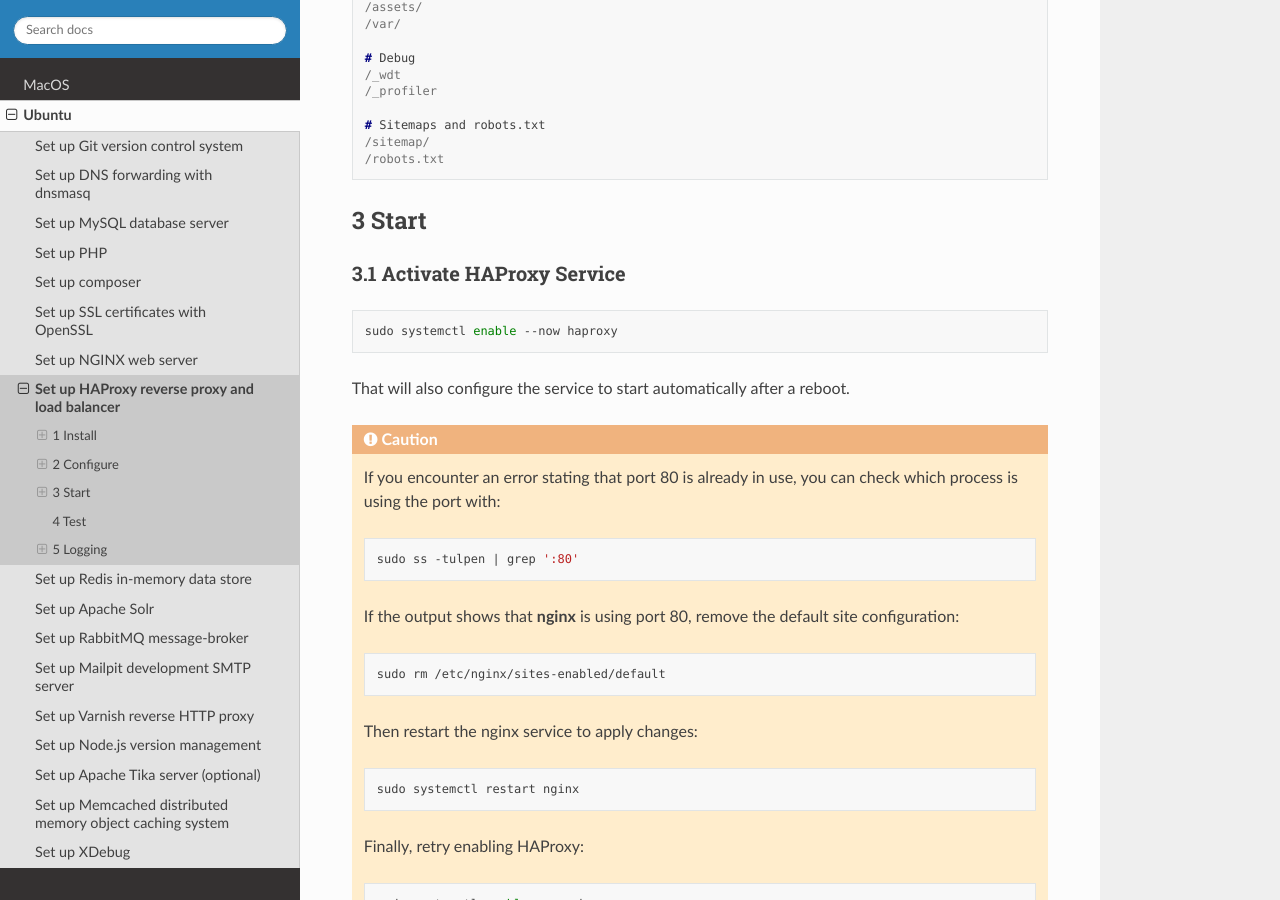
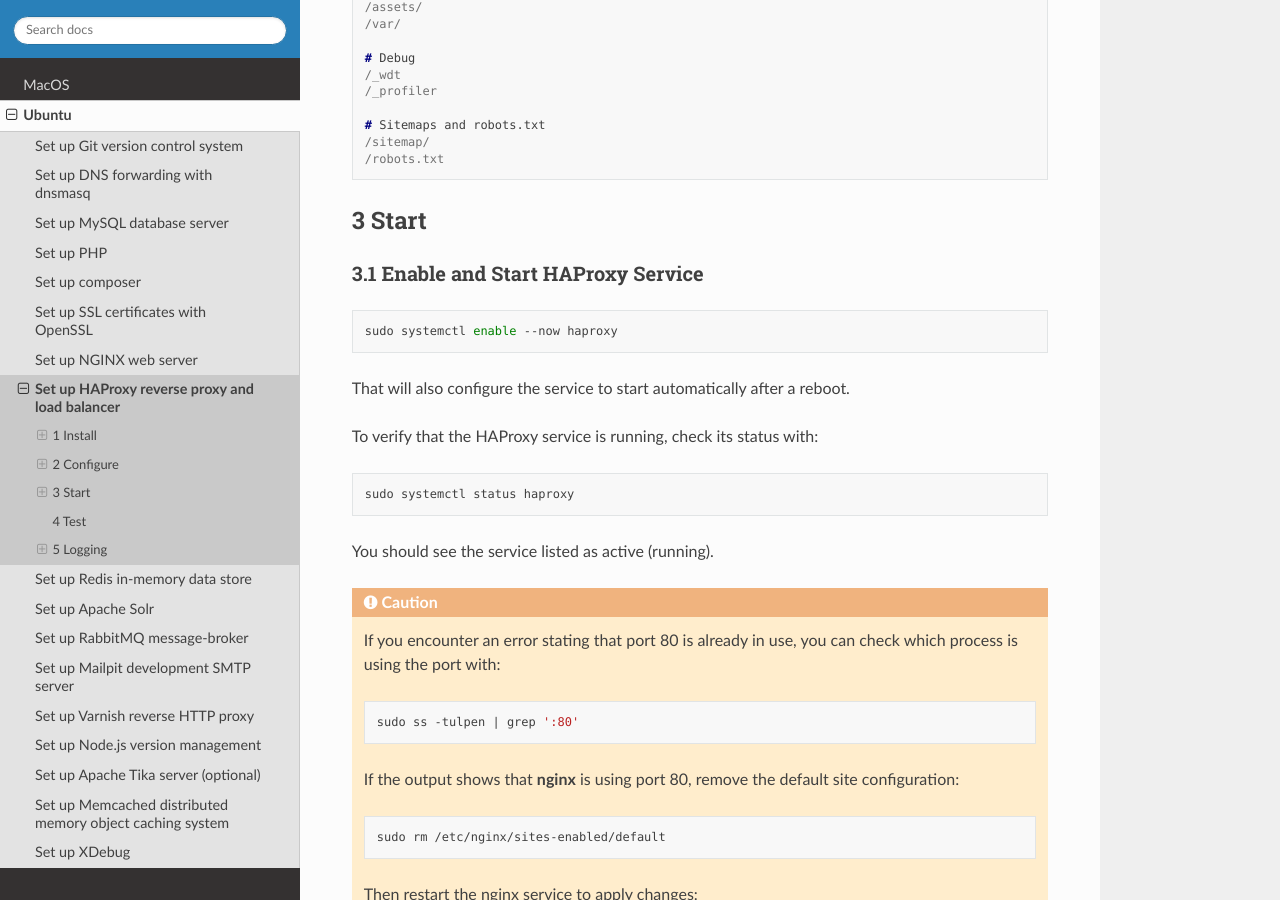
Before and after one commit to netgen/local-development-setup, a Sphinx documentation site: the page built from docs/source/ubuntu/haproxy.rst, in a window 1280 px wide and 900 px high, scrolled down 2235 px. Built offline with Sphinx 7.4.7 and the Read the Docs theme 3.1.0, drawn with Linux system fonts in a browser that asks for light colours; formulas are drawn with MathJax 3; pages that are not in the unit, such as notebooks, are missing from menus.

Commit message:
NGSTACK-996: Added verify status after starting the service

```diff
--- a/docs/source/ubuntu/haproxy.rst
+++ b/docs/source/ubuntu/haproxy.rst
@@ -131,14 +131,22 @@ with the following content:
 
 3 Start
 -------
-3.1 Activate HAProxy Service
-~~~~~~~~~~~~~~~~~~~~~~~~~~~~
+3.1 Enable and Start HAProxy Service
+~~~~~~~~~~~~~~~~~~~~~~~~~~~~~~~~~~~~
 
 .. code:: bash
 
    sudo systemctl enable --now haproxy
 
 That will also configure the service to start automatically after a reboot.
+
+To verify that the HAProxy service is running, check its status with:
+
+.. code:: bash
+
+   sudo systemctl status haproxy
+
+You should see the service listed as active (running).
 
 .. caution::
 
```
